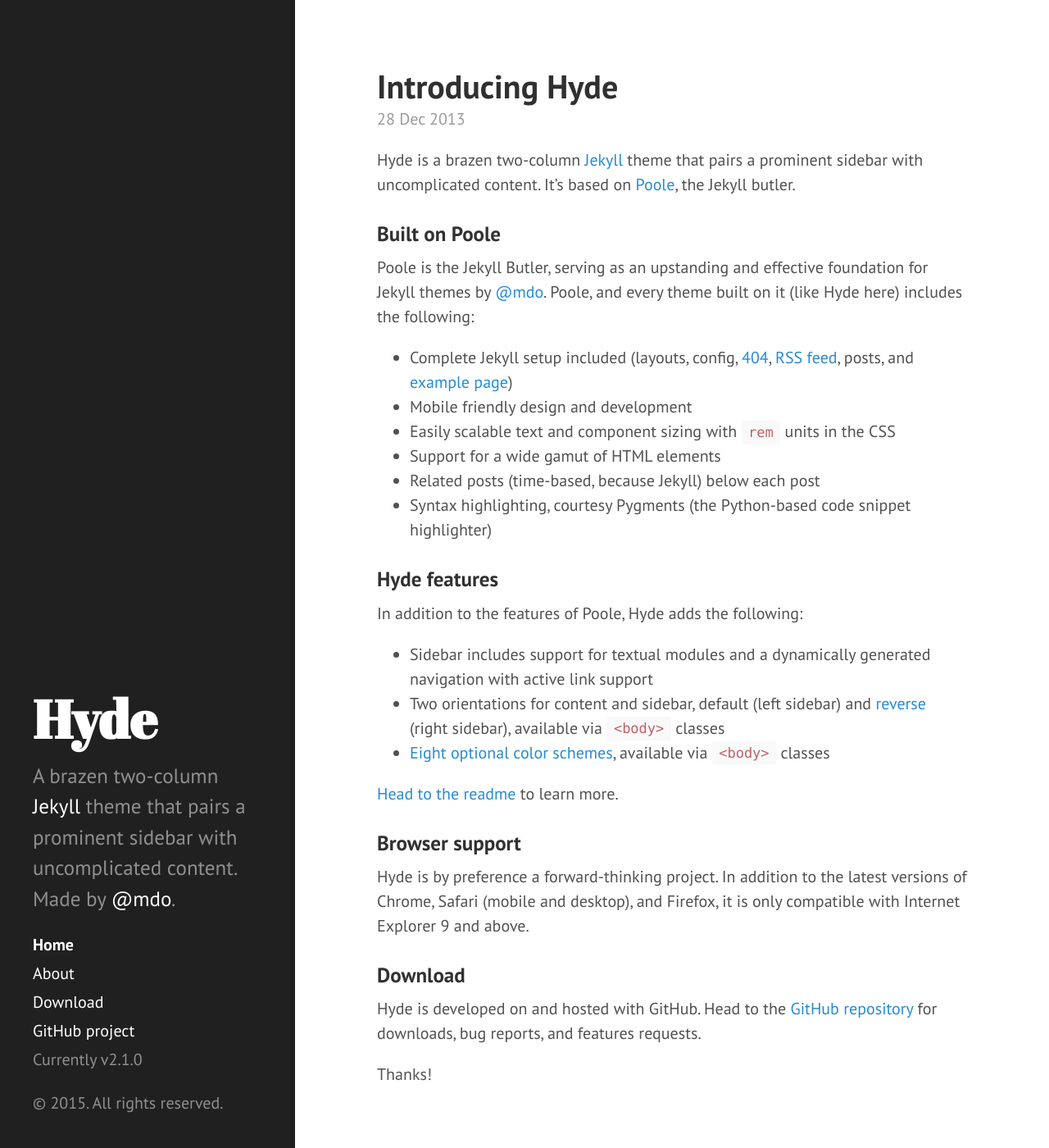
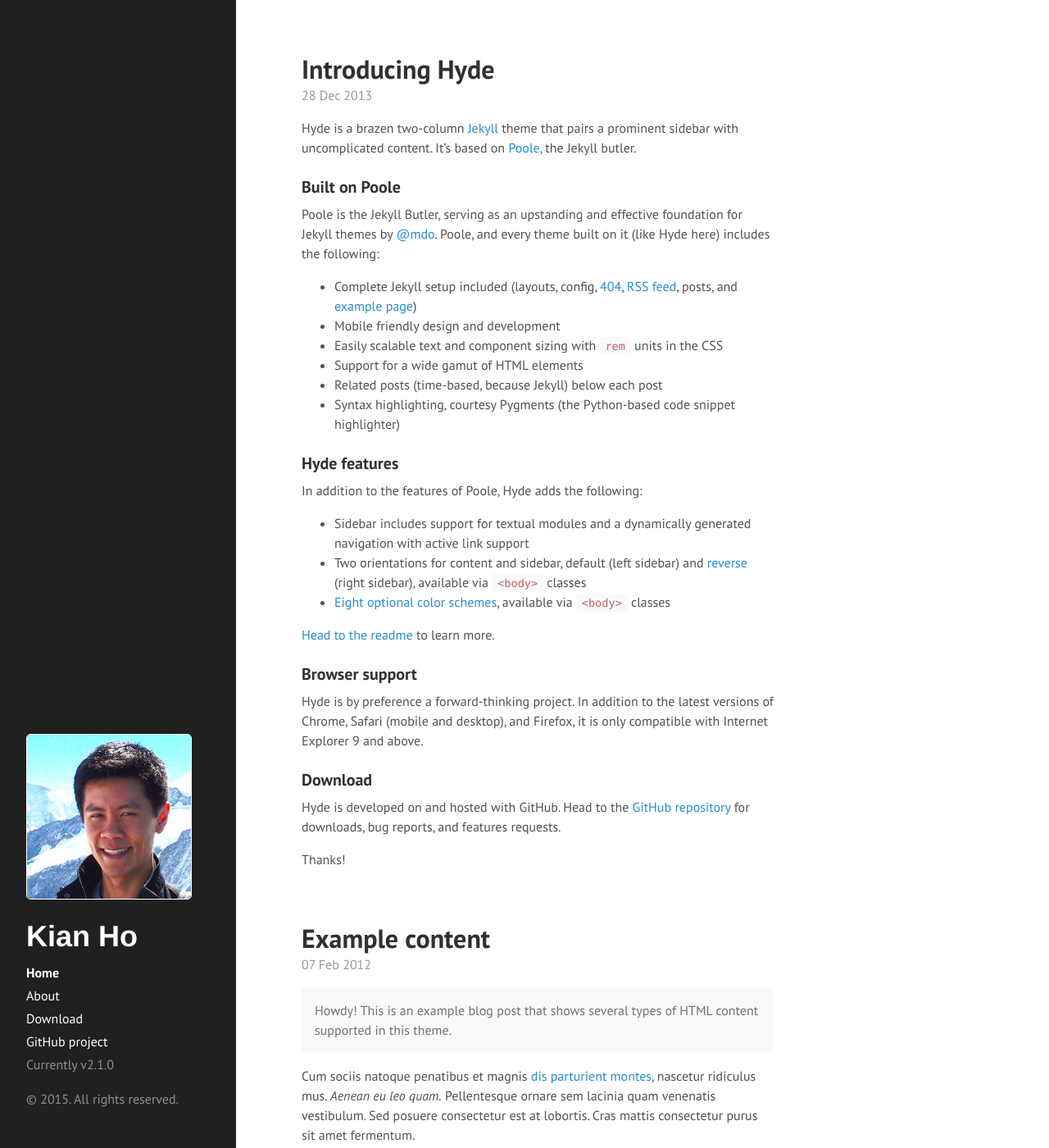
Before and after one commit to kianho/kianho.github.io, a Jekyll site: the page built from index.html, in a window 1280 px wide and 1400 px high. Shown: the whole window at 82% size. Built offline with Jekyll 4.4.1, drawn with Linux system fonts in a browser that asks for light colours; Markdown is read by kramdown in place of the engine named in the settings; the list of posts is cut into pages by our own code.

Commit message:
Added avatar.

```diff
--- a/_config.yml
+++ b/_config.yml
@@ -7,20 +7,21 @@ permalink:        pretty
 relative_permalinks: true
 
 # Setup
-title:            Hyde
-tagline:          'A Jekyll theme'
+title:            Kian Ho
+tagline:          ''
 description:      'A brazen two-column <a href="http://jekyllrb.com" target="_blank">Jekyll</a> theme that pairs a prominent sidebar with uncomplicated content. Made by <a href="https://twitter.com/mdo" target="_blank">@mdo</a>.'
 url:              http://hyde.getpoole.com
 baseurl:          /
 
 author:
-  name:           'Mark Otto'
-  url:            https://twitter.com/mdo
+  name:           'Kian Ho'
+  url:            https://twitter.com/kianho1
 
 paginate:         5
 
 # Custom vars
 version:          2.1.0
+avatar:           public/avatar_200x200.jpg
 
 github:
   repo:           https://github.com/poole/hyde
--- a/_includes/sidebar.html
+++ b/_includes/sidebar.html
@@ -1,12 +1,16 @@
 <div class="sidebar">
   <div class="container sidebar-sticky">
     <div class="sidebar-about">
+      <img class="avatar" src="{{site.base.url}}/{{ site.avatar }}" />
+
       <h1>
         <a href="{{ site.baseurl }}">
           {{ site.title }}
         </a>
       </h1>
+      {% comment %}
       <p class="lead">{{ site.description }}</p>
+      {% endcomment %}
     </div>
 
     <nav class="sidebar-nav">
--- a/public/css/hyde.css
+++ b/public/css/hyde.css
@@ -24,6 +24,8 @@
  * Themes
  */
 
+@import url(http://fonts.googleapis.com/css?family=PT Sans);
+
 
 /*
  * Global resets
@@ -36,12 +38,12 @@ html {
 }
 @media (min-width: 48em) {
   html {
-    font-size: 16px;
+    font-size: 12pt;
   }
 }
 @media (min-width: 58em) {
   html {
-    font-size: 20px;
+    font-size: 12pt;
   }
 }
 
@@ -79,8 +81,15 @@ html {
 .sidebar-about h1 {
   color: #fff;
   margin-top: 0;
-  font-family: "Abril Fatface", serif;
-  font-size: 3.25rem;
+  font-family: Helvetica, sans-serif;
+  /* font-family: "VT323", monospace; */
+  font-size: 2.25rem;
+}
+
+
+.avatar {
+     display: inline;
+     border: 1px solid white;
 }
 
 /* Sidebar nav */
@@ -109,7 +118,7 @@ a.sidebar-nav-item:focus {
   .sidebar-sticky {
     position: absolute;
     right:  1rem;
-    bottom: 1rem;
+    bottom: 2rem;
     left:   1rem;
   }
 }
```
Also changed, not shown: public/avatar.jpg (added), public/avatar_200x200.jpg (added), 9 other files.
